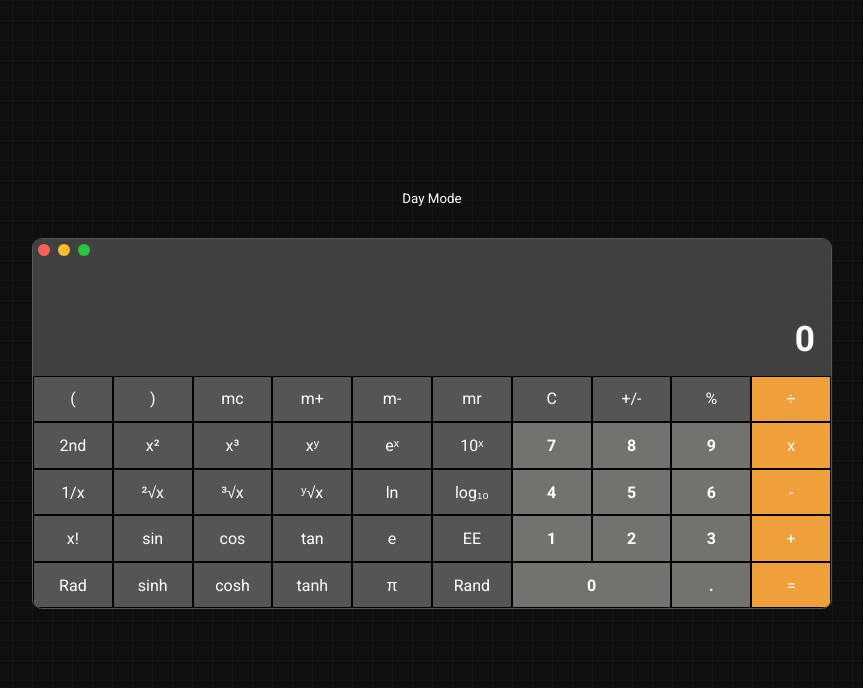
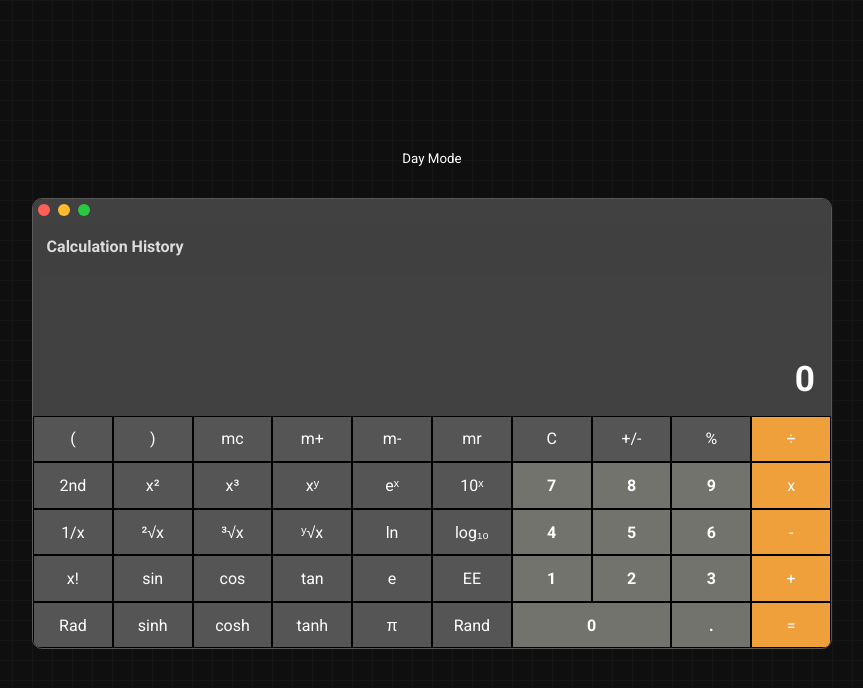
Before and after one commit to tauqueeralam42/Confetti-Calculator, a React (Vite) app: page / in a window 1280 px wide. Shown: the top 688 px of the page, without its empty margins (208-1071 px from the left). Built offline with nearby package versions, Linux system fonts and the light colour scheme.

Commit message:
history section added

```diff
--- a/src/App.css
+++ b/src/App.css
@@ -101,8 +101,9 @@ body {
   align-items: flex-end;
   justify-content: flex-end;
   padding: 1rem;
-  height: 120px;
+  height: 200px;
   flex-direction: column;
+  position: relative;
 }
 
 .displayWindow .expression {
@@ -185,6 +186,56 @@ body {
   background-color: #28c840;
 }
 
+.history {
+  margin-top: 0.5rem;
+  background-color: rgba(65, 65, 65, 0.9); /* Slight transparency to differentiate from display window */
+  padding: 0.85rem;
+  border-radius: 10px;
+  width: 100%;
+  color: rgba(255, 255, 255, 0.82);
+  max-height: 50%; /* Adjusted height to fit within display window */
+  overflow-y: auto; /* Enable vertical scrolling */
+  position: absolute; /* Positioned inside the display window */
+  top: 0;
+  left: 0;
+}
+
+.history h3 {
+  margin-bottom: 0.3rem;
+  font-size: 1rem; /* Adjusted size to fit better */
+}
+
+.history ul {
+  list-style: none;
+  padding: 0;
+  margin-bottom: 5px; /* Remove default margin */
+}
+
+.history li {
+  margin-bottom: 0.3rem;
+  font-size: 0.8rem; /* Adjusted size to fit better */
+}
+
+.history::-webkit-scrollbar {
+  width: 8px;
+}
+
+.history::-webkit-scrollbar-track {
+  background: #555; /* Track color */
+  border-radius: 10px;
+}
+
+.history::-webkit-scrollbar-thumb {
+  background-color: #999; /* Scrollbar color */
+  border-radius: 10px;
+  border: 2px solid #555; /* Creates padding around the thumb */
+}
+
+.history::-webkit-scrollbar-thumb:hover {
+  background-color: #b3b3b3; /* Scrollbar color on hover */
+}
+
+
 @media (max-width: 610px) {
   body {
     padding: 1rem;
--- a/src/components/Calculator.jsx
+++ b/src/components/Calculator.jsx
@@ -9,7 +9,7 @@ const Calculator = () => {
   const [result, setResult] = useState("0");
   const [memory, setMemory] = useState(0);
   const [showConfetti, setShowConfetti] = useState(false);
-  const [lastResult, setLastResult] = useState(null);
+  const [history, setHistory] = useState([]);
 
   const sciFunc = {
     "sin": "Math.sin",
@@ -73,10 +73,10 @@ const Calculator = () => {
       try {
         let compute = eval(expression);
         compute = parseFloat(compute.toFixed(4));
+        setHistory([...history, { expression, compute }]);
         setDisplayEXP(compute.toString());
         setExpression(compute.toString());
         setResult(compute);
-        setLastResult(compute);
 
         if (checkForConfetti(expression)) {
             setShowConfetti(true);
@@ -225,7 +225,19 @@ const Calculator = () => {
           <div className="mac-dot orange"></div>
           <div className="mac-dot green"></div>
         </div>
-      <DisplayWindow expression={displayEXP} result={result} />
+
+      <div className="displayWindow">
+      <div className="history">
+        <h3>Calculation History</h3>
+        <ul>
+          {history.map((item, index) => (
+            <li key={index}>{item.expression} = {item.compute}</li>
+          ))}
+        </ul>
+      </div>
+      <p className="expression">{displayEXP}</p>
+      <p className="result">{result}</p>
+    </div>
       <KeysWindow handleButton={handleButton} />
     </div>
   );
```
